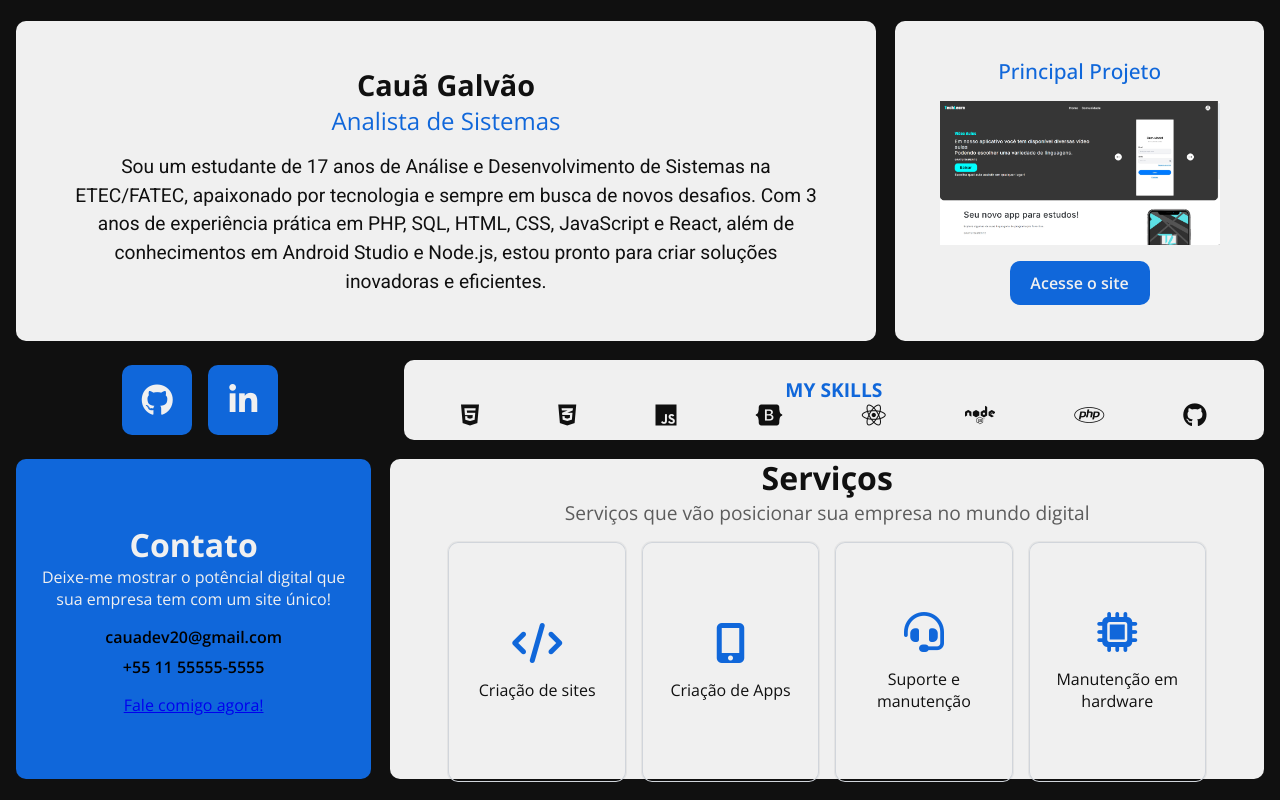
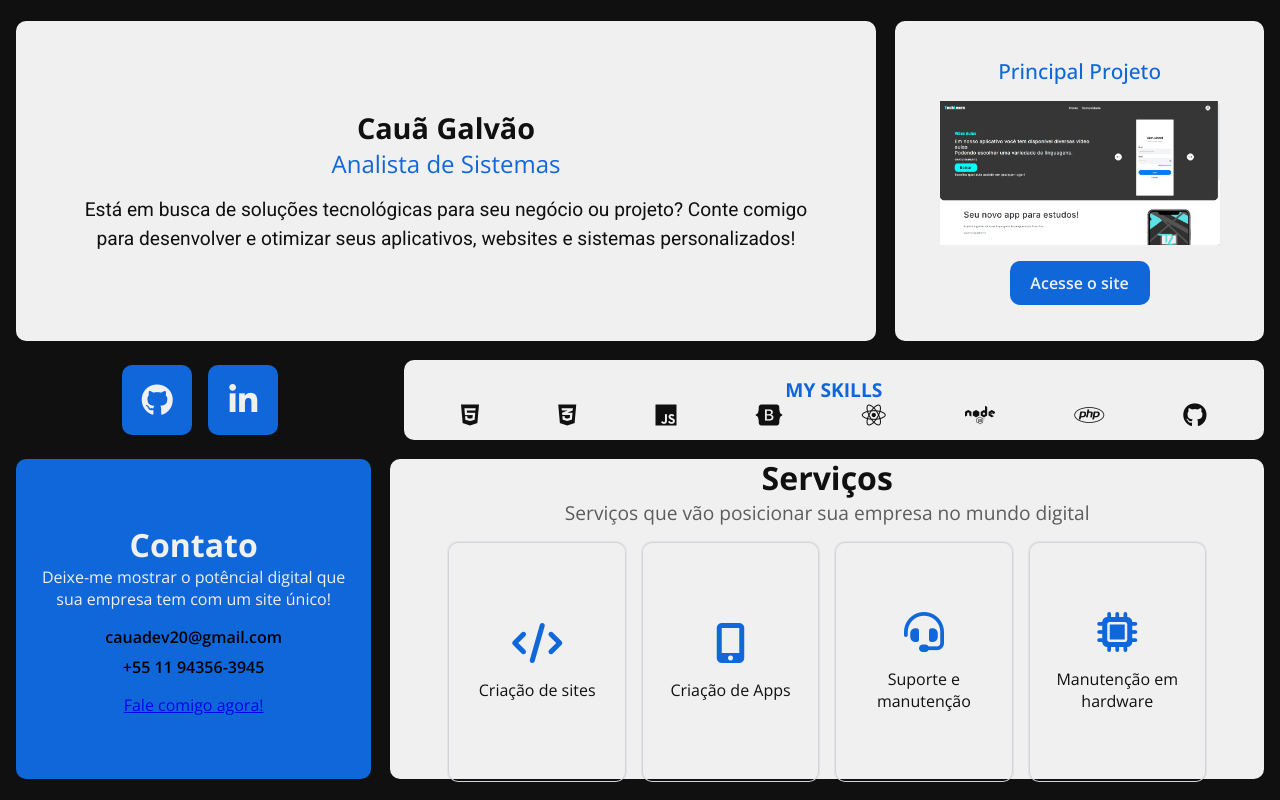
Before and after one commit to cauagalvao30900/Cau-Galv-o-Portf-lio, a plain HTML site: page index.html in a window 1280 px wide. Drawn offline with nearby package versions, Linux system fonts and the light colour scheme.

Commit message:
atualização

```diff
--- a/index.html
+++ b/index.html
@@ -29,7 +29,7 @@
                     <div class="info-user">
                         <h1>Cauã Galvão</h1>
                         <span>Analista de Sistemas</span>
-                        <p>Sou um estudante de 17 anos de Análise e Desenvolvimento de Sistemas na ETEC/FATEC, apaixonado por tecnologia e sempre em busca de novos desafios. Com 3 anos de experiência prática em PHP, SQL, HTML, CSS, JavaScript e React, além de conhecimentos em Android Studio e Node.js, estou pronto para criar soluções inovadoras e eficientes.
+                        <p>Está em busca de soluções tecnológicas para seu negócio ou projeto? Conte comigo para desenvolver e otimizar seus aplicativos, websites e sistemas personalizados!
 <p>
                     </div>
                 </div>
@@ -113,7 +113,7 @@
 
                     <div class="lista-contato">
                         <a href="#">cauadev20@gmail.com</a>
-                        <a href="#">+55 11 55555-5555</a>
+                        <a href="#">+55 11 94356-3945</a>
                     </div>
                     <div class="btn-contato">
                         <a href="#" class="btn2">Fale comigo agora!</a>
```
